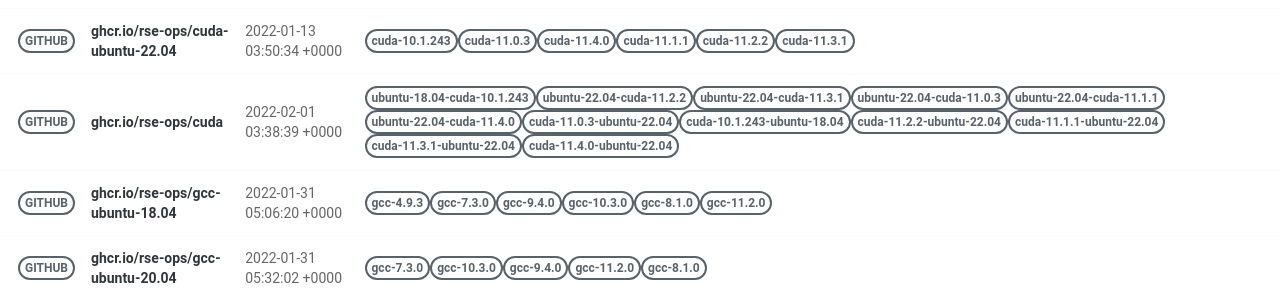
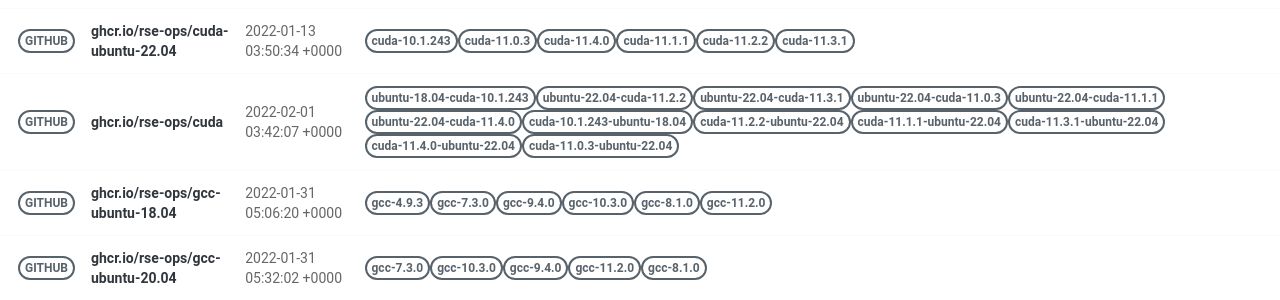
Before and after one commit to rse-ops/docker-images, a Jekyll site: the page built from pages/index.md, in a window 1280 px wide. Shown: the part 421-721 px from the top of the page. Built offline with Jekyll 4.4.1, drawn with Linux system fonts in a browser that asks for light colours; nearby versions of some CDN libraries.

Commit message:
Automated push to update library 2022-02-01

```diff
--- a/_library/ghcr.io-rse-ops-cuda.md
+++ b/_library/ghcr.io-rse-ops-cuda.md
@@ -1,7 +1,7 @@
 ---
 layout: container
 name: ghcr.io/rse-ops/cuda
-updated_at: 2022-02-01 03:38:39.134928
+updated_at: 2022-02-01 03:42:07.639357
 
 
 container_url: https://github.com/orgs/rse-ops/packages/container/package/cuda
```
Also changed, not shown: other parts of _library/ghcr.io-rse-ops-cuda.md (+3 -3 lines).
